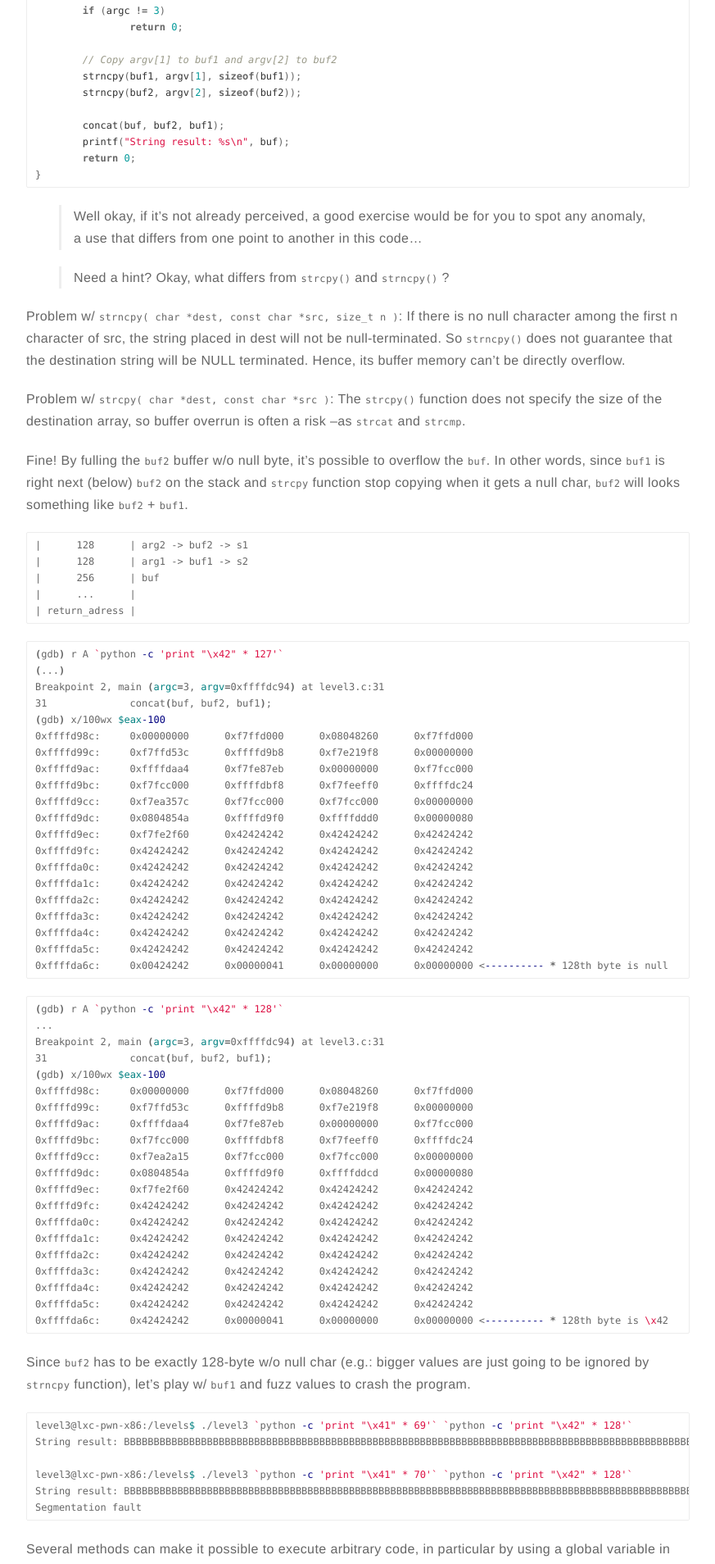
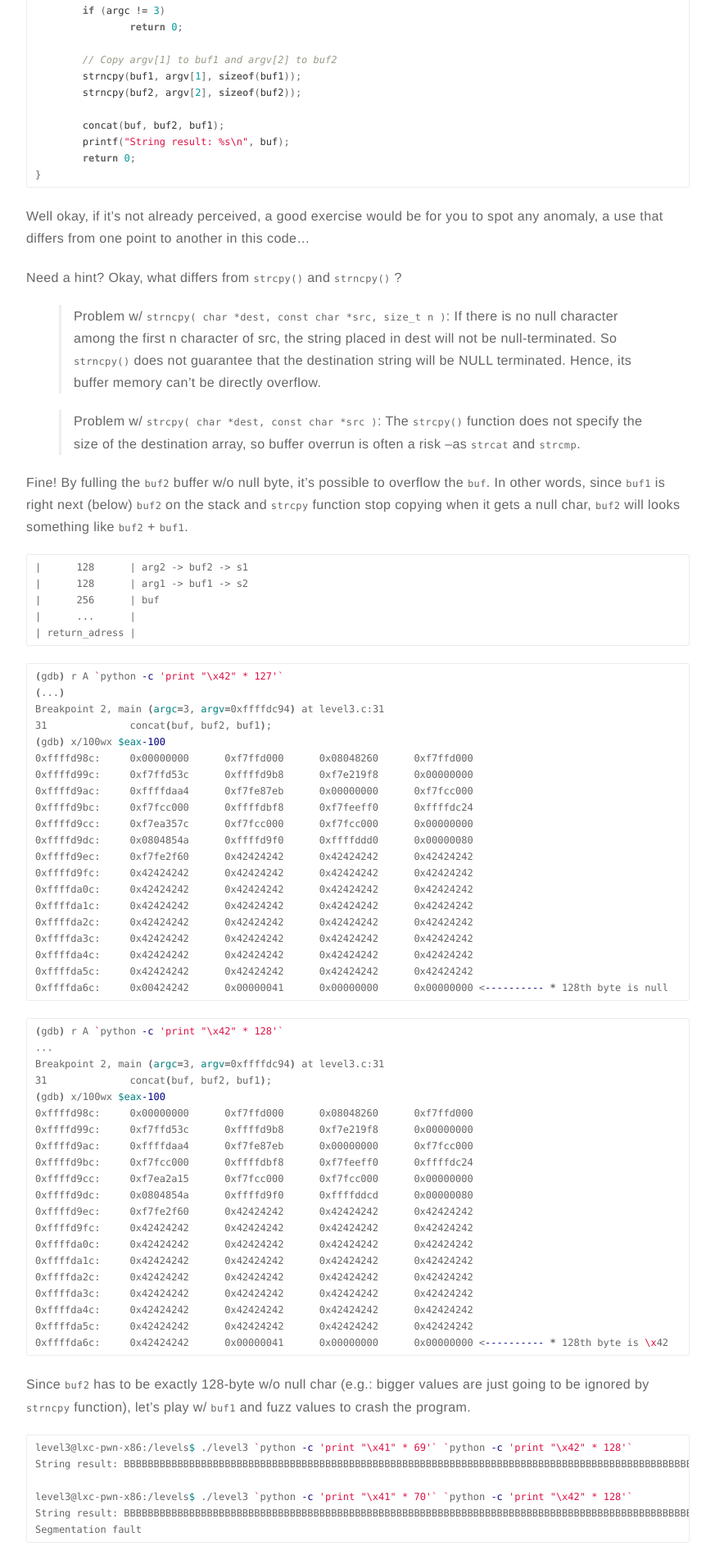
Before and after one commit to KevinCarroll7737/kevincarroll7737.github.io, a Jekyll site: the page built from _posts/2019-08-23-R0-Pwnage-Linux-level3.markdown, in a window 1280 px wide. Shown: the part 1279-3187 px from the top of the page at 82% size, without its empty margins (203-1076 px from the left). Built offline with Jekyll 4.4.1, drawn with Linux system fonts in a browser that asks for light colours.

Commit message:
Update 2019-08-23-R0-Pwnage-Linux-level3.markdown

````diff
--- a/_posts/2019-08-23-R0-Pwnage-Linux-level3.markdown
+++ b/_posts/2019-08-23-R0-Pwnage-Linux-level3.markdown
@@ -79,13 +79,13 @@ int main(int argc, char **argv)
 }
 ```
 
-> Well okay, if it's not already perceived, a good exercise would be for you to spot any anomaly, a use that differs from one point to another in this code...
+Well okay, if it's not already perceived, a good exercise would be for you to spot any anomaly, a use that differs from one point to another in this code...
 
-> Need a hint? Okay, what differs from `strcpy()` and `strncpy()` ?
+Need a hint? Okay, what differs from `strcpy()` and `strncpy()` ?
 
-Problem w/ `strncpy( char *dest, const char *src, size_t n )`: If there is no null character among the first n character of src, the string placed in dest will not be null-terminated. So `strncpy()` does not guarantee that the destination string will be NULL terminated. Hence, its buffer memory can't be directly overflow.
+> Problem w/ `strncpy( char *dest, const char *src, size_t n )`: If there is no null character among the first n character of src, the string placed in dest will not be null-terminated. So `strncpy()` does not guarantee that the destination string will be NULL terminated. Hence, its buffer memory can't be directly overflow.
 
-Problem w/ `strcpy( char *dest, const char *src )`: The `strcpy()` function does not specify the size of the destination array, so buffer overrun is often a risk --as `strcat` and `strcmp`.
+> Problem w/ `strcpy( char *dest, const char *src )`: The `strcpy()` function does not specify the size of the destination array, so buffer overrun is often a risk --as `strcat` and `strcmp`.
 
 Fine! By fulling the `buf2` buffer w/o null byte, it's possible to overflow the `buf`. In other words, since `buf1` is right next (below) `buf2` on the stack and `strcpy` function stop copying when it gets a null char, `buf2` will looks something like `buf2` + `buf1`.
 
````
